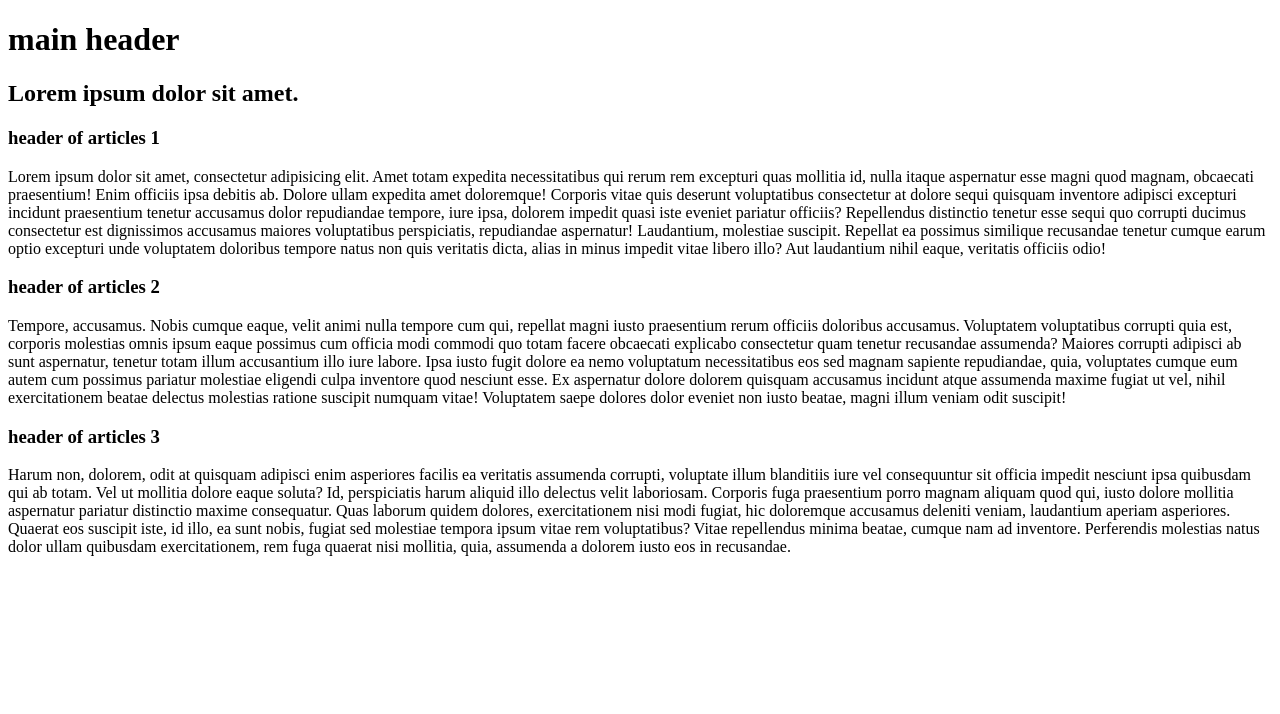
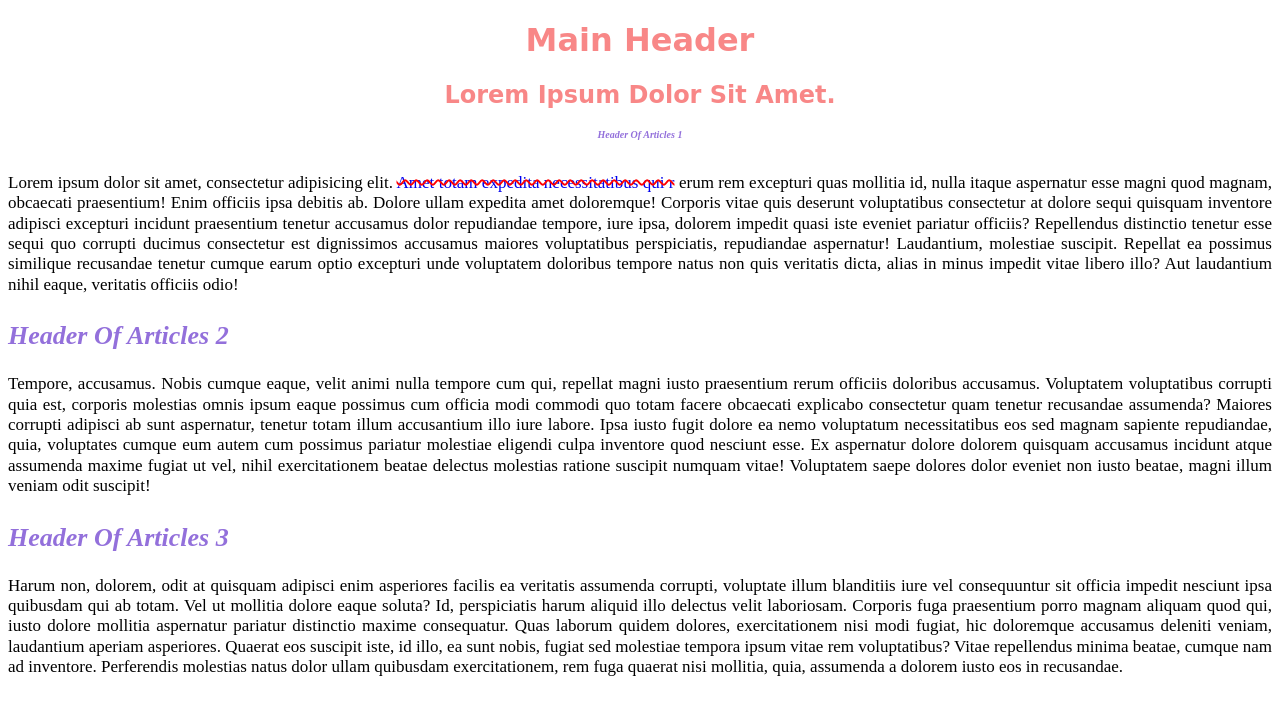
Before and after one commit to llianand94/fm_css_ls, a plain HTML site: page index.html in a window 1280 px wide. Drawn offline with Linux system fonts and the light colour scheme; a web font is replaced by a local one.

Commit message:
Add style and modf index

```diff
--- /dev/null
+++ b/assets/css/style.css
@@ -0,0 +1,29 @@
+.main-header {
+  font-family: 'Allison', cursive;
+  text-align: center;
+  text-transform: capitalize;
+  color: #f0000078;
+}
+.art-header {
+  text-transform: capitalize;
+  font-style: italic;
+  color: mediumpurple;
+  font-size: 26px;
+  block-size: 27px;
+}
+.art-header + p {
+
+  font-size: 17px;
+  font-weight: normal;
+  font-family: 'Kaisei Tokumin', serif;
+  text-align: justify;
+    line-height: 1.2em;
+}
+.page-link {
+  text-decoration: line-through 2px wavy red;
+  cursor:context-menu;
+}
+.aline-center{
+  text-align: center;
+  font-size: 10px;
+}
--- a/index.html
+++ b/index.html
@@ -1,25 +1,80 @@
 <!DOCTYPE html>
 <html lang="en">
   <head>
-  <meta charset="UTF-8">
+    <meta charset="UTF-8" />
+
     <title>CSS</title>
+    <link rel="preconnect" href="https://fonts.googleapis.com" />
+    <link rel="preconnect" href="https://fonts.gstatic.com" crossorigin />
+    <link
+      href="https://fonts.googleapis.com/css2?family=Allison&family=Kaisei+Tokumin:wght@500&display=swap"
+      rel="stylesheet"
+    />
+    <link rel="stylesheet" href="./assets/css/style.css" />
   </head>
   <body>
     <!-- h1.main-header{main header}+section>(h2.main-headre>lorem5)+article.conteiner*3>h3.art-header{header of articles $}+p>lorem120 -->
     <h1 class="main-header">main header</h1>
     <section>
-    <h2 class="main-headre">Lorem ipsum dolor sit amet.</h2>
+      <h2 class="main-header">Lorem ipsum dolor sit amet.</h2>
       <article class="conteiner">
-      <h3 class="art-header">header of articles 1</h3>
-      <p>Lorem ipsum dolor sit amet, consectetur adipisicing elit. Amet totam expedita necessitatibus qui rerum rem excepturi quas mollitia id, nulla itaque aspernatur esse magni quod magnam, obcaecati praesentium! Enim officiis ipsa debitis ab. Dolore ullam expedita amet doloremque! Corporis vitae quis deserunt voluptatibus consectetur at dolore sequi quisquam inventore adipisci excepturi incidunt praesentium tenetur accusamus dolor repudiandae tempore, iure ipsa, dolorem impedit quasi iste eveniet pariatur officiis? Repellendus distinctio tenetur esse sequi quo corrupti ducimus consectetur est dignissimos accusamus maiores voluptatibus perspiciatis, repudiandae aspernatur! Laudantium, molestiae suscipit. Repellat ea possimus similique recusandae tenetur cumque earum optio excepturi unde voluptatem doloribus tempore natus non quis veritatis dicta, alias in minus impedit vitae libero illo? Aut laudantium nihil eaque, veritatis officiis odio!</p>
+        <h3 class="art-header aline-center">header of articles 1</h3>
+        <p class="aline-center">
+          Lorem ipsum dolor sit amet, consectetur adipisicing elit.
+          <a href="#" class="page-link"
+            >Amet totam expedita necessitatibus qui r</a
+          >
+          erum rem excepturi quas mollitia id, nulla itaque aspernatur esse
+          magni quod magnam, obcaecati praesentium! Enim officiis ipsa debitis
+          ab. Dolore ullam expedita amet doloremque! Corporis vitae quis
+          deserunt voluptatibus consectetur at dolore sequi quisquam inventore
+          adipisci excepturi incidunt praesentium tenetur accusamus dolor
+          repudiandae tempore, iure ipsa, dolorem impedit quasi iste eveniet
+          pariatur officiis? Repellendus distinctio tenetur esse sequi quo
+          corrupti ducimus consectetur est dignissimos accusamus maiores
+          voluptatibus perspiciatis, repudiandae aspernatur! Laudantium,
+          molestiae suscipit. Repellat ea possimus similique recusandae tenetur
+          cumque earum optio excepturi unde voluptatem doloribus tempore natus
+          non quis veritatis dicta, alias in minus impedit vitae libero illo?
+          Aut laudantium nihil eaque, veritatis officiis odio!
+        </p>
       </article>
       <article class="conteiner">
         <h3 class="art-header">header of articles 2</h3>
-      <p>Tempore, accusamus. Nobis cumque eaque, velit animi nulla tempore cum qui, repellat magni iusto praesentium rerum officiis doloribus accusamus. Voluptatem voluptatibus corrupti quia est, corporis molestias omnis ipsum eaque possimus cum officia modi commodi quo totam facere obcaecati explicabo consectetur quam tenetur recusandae assumenda? Maiores corrupti adipisci ab sunt aspernatur, tenetur totam illum accusantium illo iure labore. Ipsa iusto fugit dolore ea nemo voluptatum necessitatibus eos sed magnam sapiente repudiandae, quia, voluptates cumque eum autem cum possimus pariatur molestiae eligendi culpa inventore quod nesciunt esse. Ex aspernatur dolore dolorem quisquam accusamus incidunt atque assumenda maxime fugiat ut vel, nihil exercitationem beatae delectus molestias ratione suscipit numquam vitae! Voluptatem saepe dolores dolor eveniet non iusto beatae, magni illum veniam odit suscipit!</p>
+        <p>
+          Tempore, accusamus. Nobis cumque eaque, velit animi nulla tempore cum
+          qui, repellat magni iusto praesentium rerum officiis doloribus
+          accusamus. Voluptatem voluptatibus corrupti quia est, corporis
+          molestias omnis ipsum eaque possimus cum officia modi commodi quo
+          totam facere obcaecati explicabo consectetur quam tenetur recusandae
+          assumenda? Maiores corrupti adipisci ab sunt aspernatur, tenetur totam
+          illum accusantium illo iure labore. Ipsa iusto fugit dolore ea nemo
+          voluptatum necessitatibus eos sed magnam sapiente repudiandae, quia,
+          voluptates cumque eum autem cum possimus pariatur molestiae eligendi
+          culpa inventore quod nesciunt esse. Ex aspernatur dolore dolorem
+          quisquam accusamus incidunt atque assumenda maxime fugiat ut vel,
+          nihil exercitationem beatae delectus molestias ratione suscipit
+          numquam vitae! Voluptatem saepe dolores dolor eveniet non iusto
+          beatae, magni illum veniam odit suscipit!
+        </p>
       </article>
       <article class="conteiner">
         <h3 class="art-header">header of articles 3</h3>
-      <p>Harum non, dolorem, odit at quisquam adipisci enim asperiores facilis ea veritatis assumenda corrupti, voluptate illum blanditiis iure vel consequuntur sit officia impedit nesciunt ipsa quibusdam qui ab totam. Vel ut mollitia dolore eaque soluta? Id, perspiciatis harum aliquid illo delectus velit laboriosam. Corporis fuga praesentium porro magnam aliquam quod qui, iusto dolore mollitia aspernatur pariatur distinctio maxime consequatur. Quas laborum quidem dolores, exercitationem nisi modi fugiat, hic doloremque accusamus deleniti veniam, laudantium aperiam asperiores. Quaerat eos suscipit iste, id illo, ea sunt nobis, fugiat sed molestiae tempora ipsum vitae rem voluptatibus? Vitae repellendus minima beatae, cumque nam ad inventore. Perferendis molestias natus dolor ullam quibusdam exercitationem, rem fuga quaerat nisi mollitia, quia, assumenda a dolorem iusto eos in recusandae.</p>
+        <p>
+          Harum non, dolorem, odit at quisquam adipisci enim asperiores facilis
+          ea veritatis assumenda corrupti, voluptate illum blanditiis iure vel
+          consequuntur sit officia impedit nesciunt ipsa quibusdam qui ab totam.
+          Vel ut mollitia dolore eaque soluta? Id, perspiciatis harum aliquid
+          illo delectus velit laboriosam. Corporis fuga praesentium porro magnam
+          aliquam quod qui, iusto dolore mollitia aspernatur pariatur distinctio
+          maxime consequatur. Quas laborum quidem dolores, exercitationem nisi
+          modi fugiat, hic doloremque accusamus deleniti veniam, laudantium
+          aperiam asperiores. Quaerat eos suscipit iste, id illo, ea sunt nobis,
+          fugiat sed molestiae tempora ipsum vitae rem voluptatibus? Vitae
+          repellendus minima beatae, cumque nam ad inventore. Perferendis
+          molestias natus dolor ullam quibusdam exercitationem, rem fuga quaerat
+          nisi mollitia, quia, assumenda a dolorem iusto eos in recusandae.
+        </p>
       </article>
     </section>
   </body>
```
Lines whose indentation alone changed are shown as unchanged.
